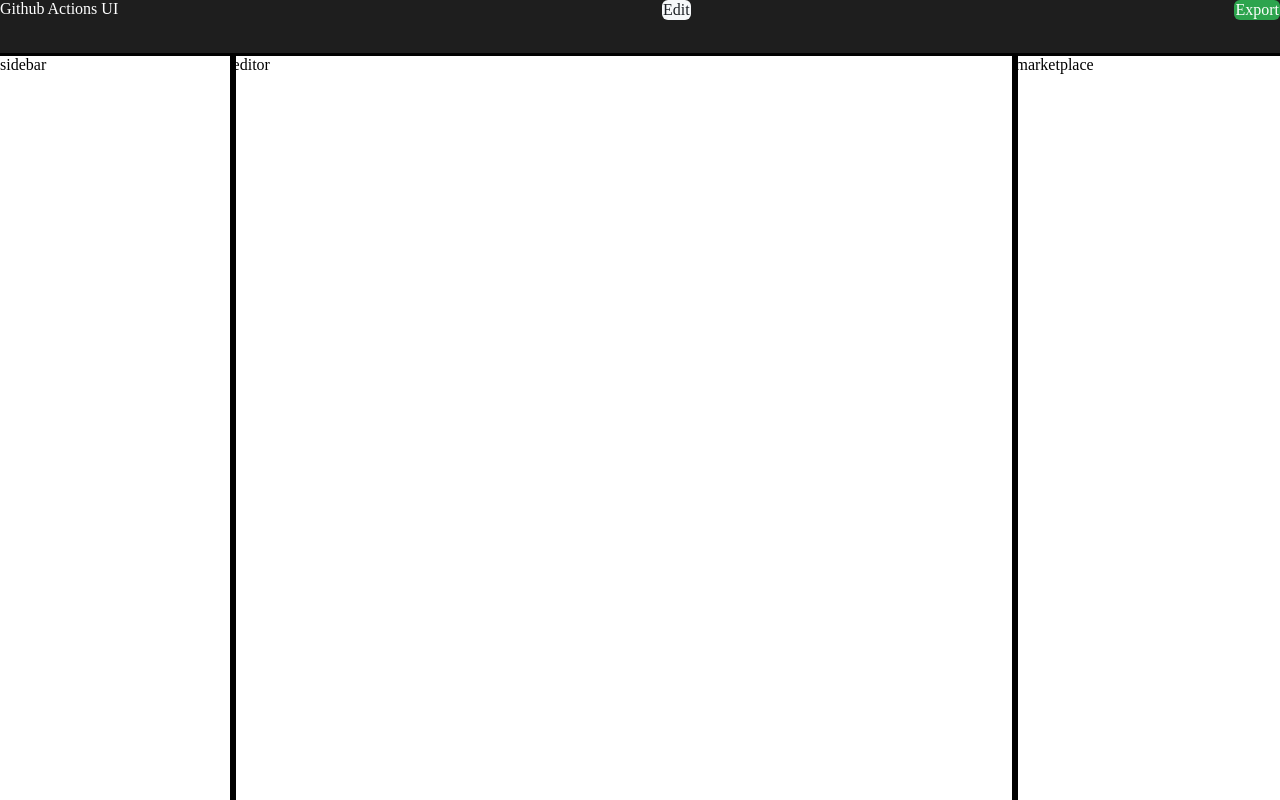
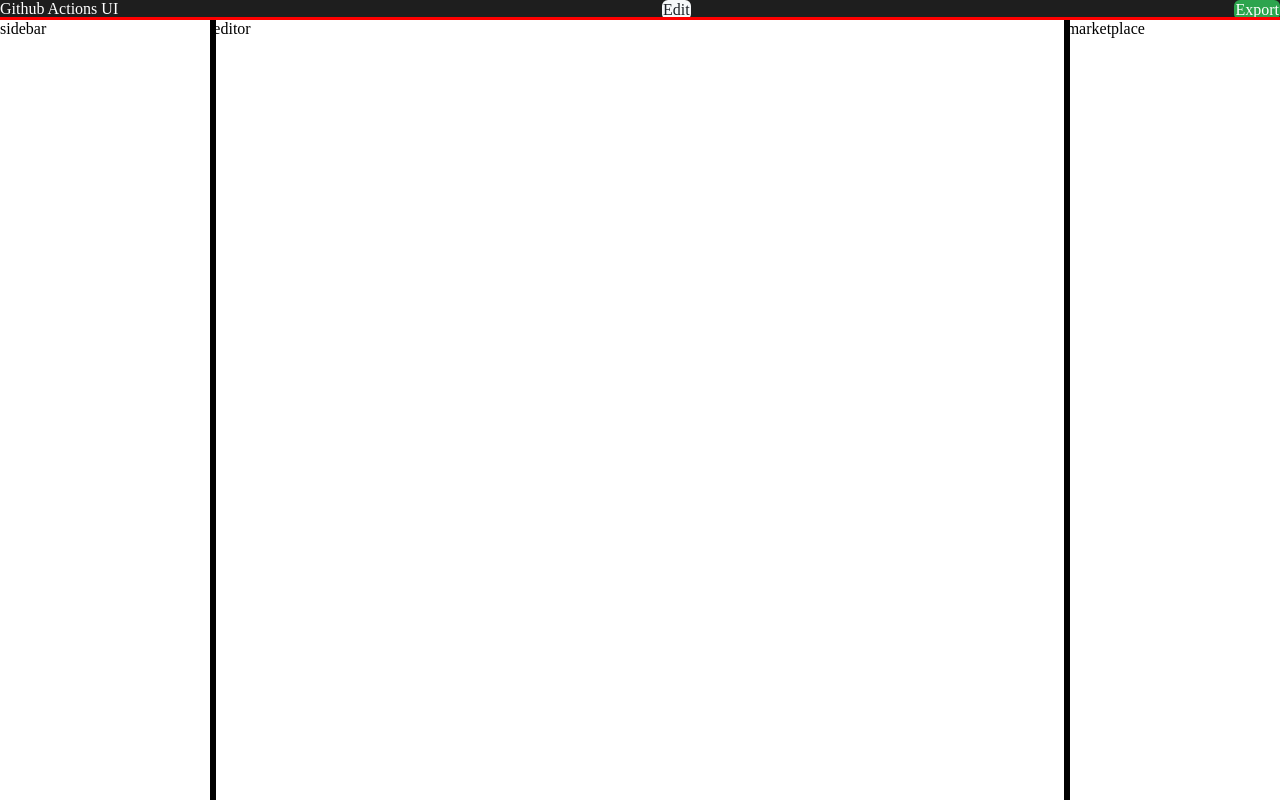
Before and after one commit to selfint/github-actions-gui, a SvelteKit app: page / in a window 1280 px wide. Built offline with nearby package versions, Linux system fonts and the light colour scheme.

Commit message:
use grid layout

```diff
--- a/src/routes/+layout.svelte
+++ b/src/routes/+layout.svelte
@@ -6,12 +6,9 @@
 	<title>Github Action UI</title>
 </svelte:head>
 
-<div id="nav">
-	<NavBar />
-</div>
-
-<div id="content">
-	<slot />
+<div id="layout">
+	<div id="nav"><NavBar /></div>
+	<div id="slot"><slot /></div>
 </div>
 
 <style>
@@ -24,15 +21,20 @@
 		height: 100%;
 	}
 
-	:root {
-		--var1: 7%;
+	#layout {
+		display: grid;
+		grid-template-areas:
+			'nav'
+			'slot';
+		grid-template-rows: max-content auto;
+		height: 100%;
 	}
 
 	#nav {
-		height: var(--var1);
+		grid-area: nav;
 	}
 
-	#content {
-		height: calc(100% - var(--var1));
+	#slot {
+		grid-area: slot;
 	}
 </style>
--- a/src/routes/+page.svelte
+++ b/src/routes/+page.svelte
@@ -4,16 +4,19 @@
 	import Sidebar from './Sidebar.svelte';
 </script>
 
-<div class="row">
+<div id="content">
 	<Sidebar />
 	<Editor />
 	<Marketplace />
 </div>
 
 <style>
-	.row {
-		display: flex;
-		flex-direction: row;
+	#content {
+		display: grid;
+		grid-template-areas: 'sidebar editor marketplace';
+		grid-template-columns: 1fr 4fr 1fr;
+		outline-style: solid;
+		outline-color: red;
 		height: 100%;
 	}
 </style>
--- a/src/routes/Editor.svelte
+++ b/src/routes/Editor.svelte
@@ -4,6 +4,6 @@
 	div {
 		outline-color: black;
 		outline-style: solid;
-		flex-grow: 4;
+		height: 100%;
 	}
 </style>
```
